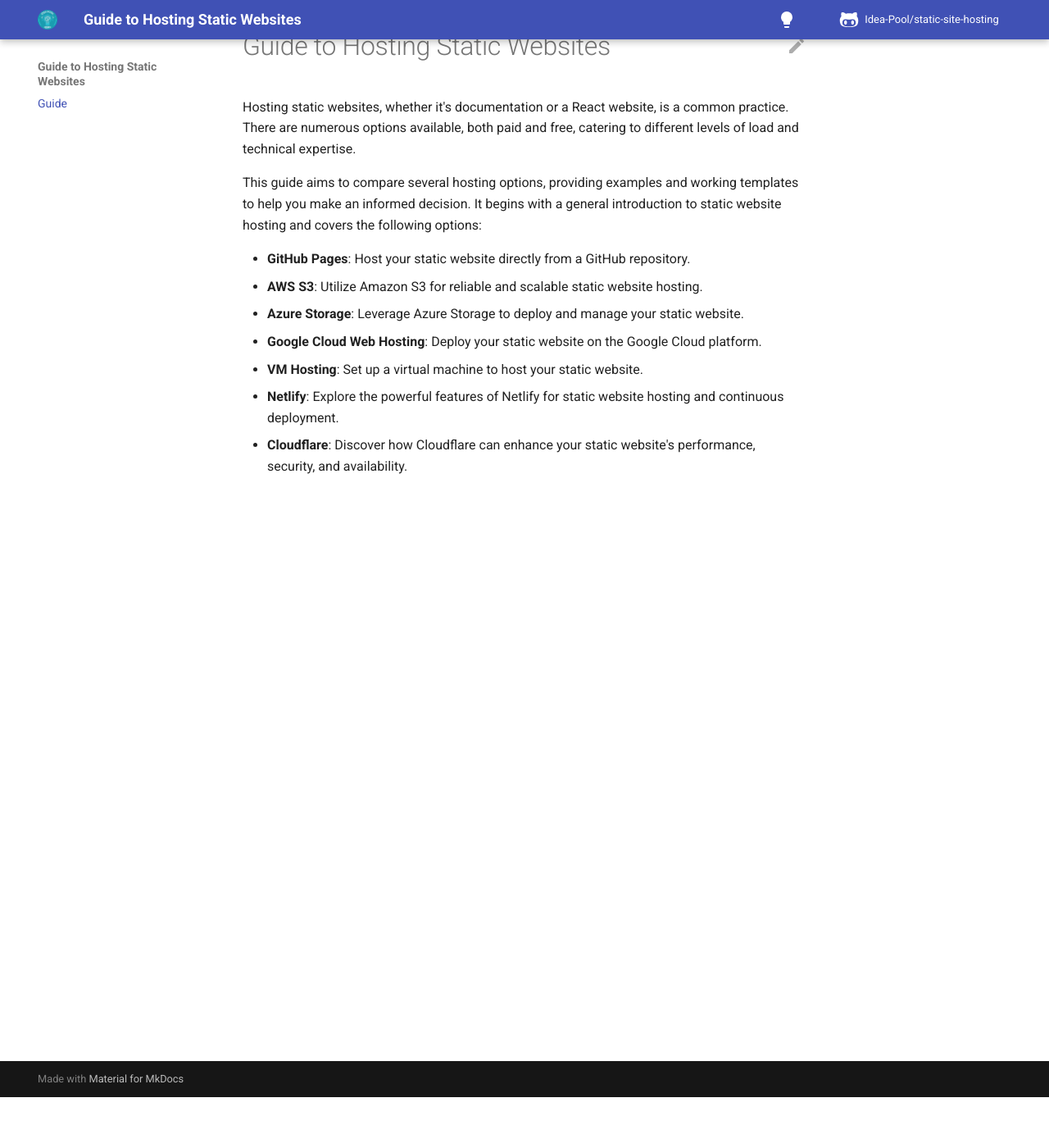
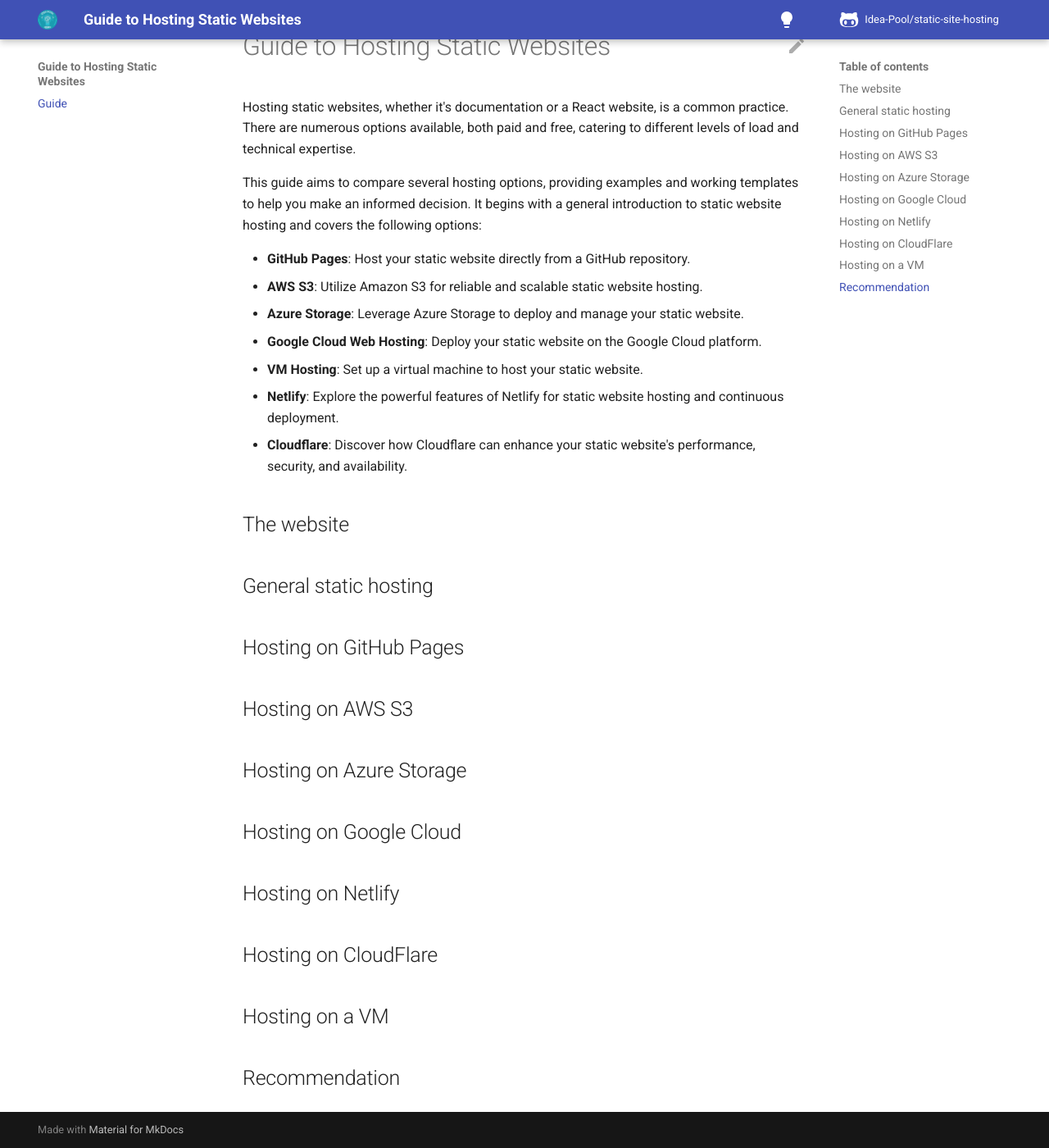
Before and after one commit to Idea-Pool/static-site-hosting, an MkDocs documentation site: the page built from docs/index.md, in a window 1280 px wide and 1400 px high, scrolled down 62 px. Shown: the whole window at 82% size. Built offline with MkDocs 1.6.1 and Material for MkDocs 9.7.7, drawn with Linux system fonts in a browser that asks for light colours; comment, search, counter and statistics services are not loaded.

Commit message:
Added the document structure

```diff
--- a/docs/index.md
+++ b/docs/index.md
@@ -13,3 +13,33 @@
 - **VM Hosting**: Set up a virtual machine to host your static website.
 - **Netlify**: Explore the powerful features of Netlify for static website hosting and continuous deployment.
 - **Cloudflare**: Discover how Cloudflare can enhance your static website's performance, security, and availability.
+
+<!-- (the idea, the goals, and the approach to cover it) -->
+
+## The website
+
+<!-- (a description of the static site used, including the tools and technology) -->
+
+## General static hosting
+
+<!-- (a description of the general, abstract approach to how a static website is hosted) -->
+
+## Hosting on GitHub Pages
+
+## Hosting on AWS S3
+
+## Hosting on Azure Storage
+
+## Hosting on Google Cloud
+
+## Hosting on Netlify
+
+## Hosting on CloudFlare
+
+## Hosting on a VM
+
+<!-- (AWS, Azure, or GCP) -->
+
+## Recommendation
+
+<!-- (summary and a recommendation for 2-3 use-cases) -->
```
